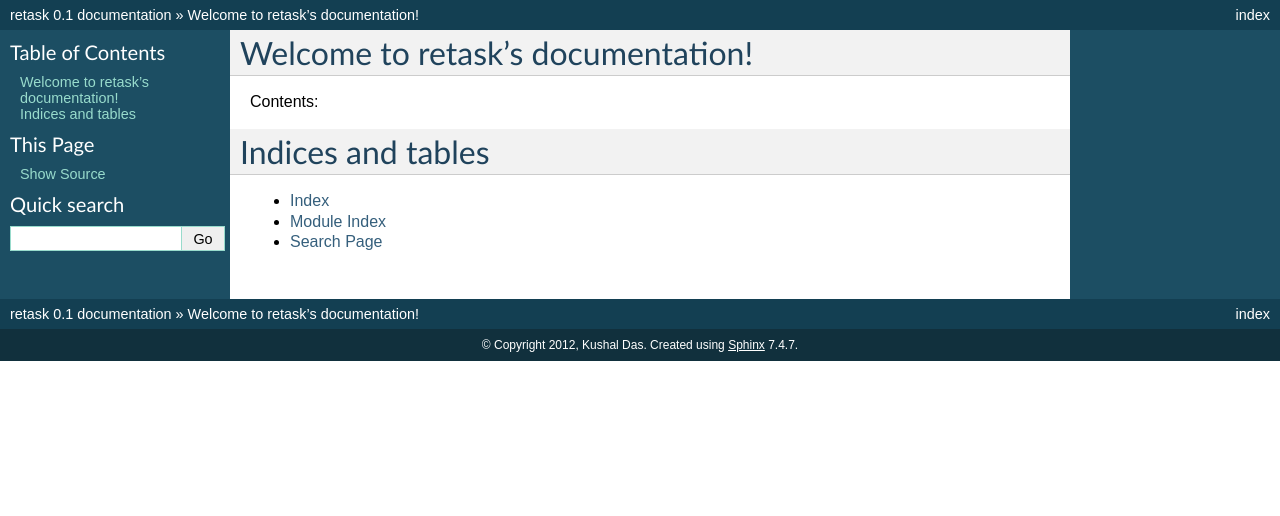
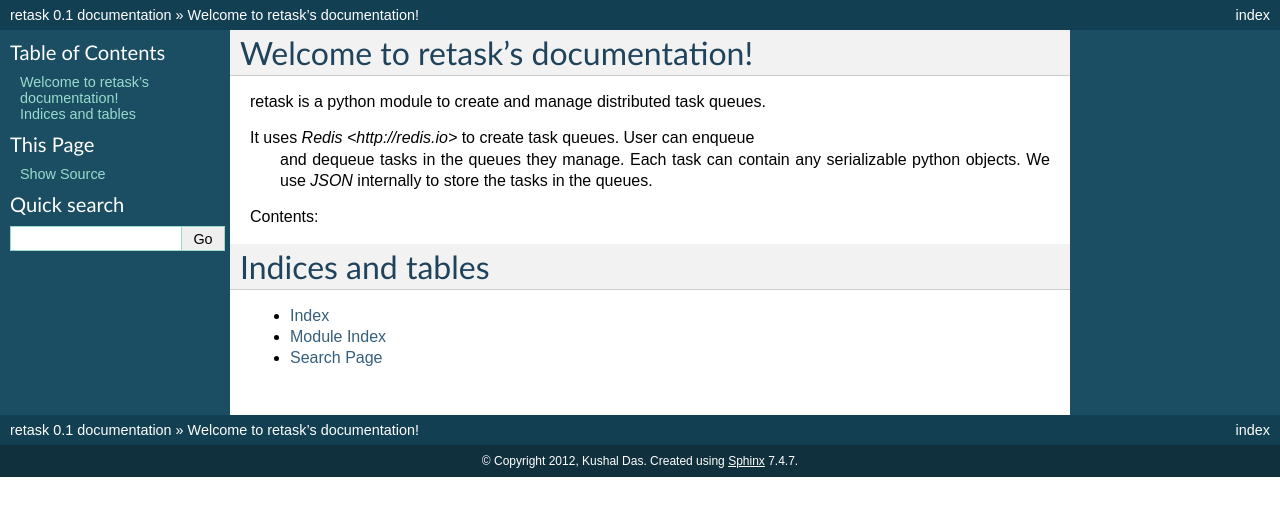
Before and after one commit to kushaldas/retask, a Sphinx documentation site: the page built from docs/index.rst, in a window 1280 px wide. Shown: the top 516 px of the page. Built offline with Sphinx 7.4.7, drawn with Linux system fonts in a browser that asks for light colours.

Commit message:
Basic update to index.rst to test rtfd.org build

```diff
--- a/docs/index.rst
+++ b/docs/index.rst
@@ -5,6 +5,12 @@
 
 Welcome to retask's documentation!
 ==================================
+retask is a python module to create and manage distributed task queues.
+
+It uses `Redis <http://redis.io>` to create task queues. User can enqueue
+ and dequeue tasks in the queues they manage. Each task can contain any
+ serializable python objects. We use `JSON` internally to store the tasks
+ in the queues.
 
 Contents:
 
```
